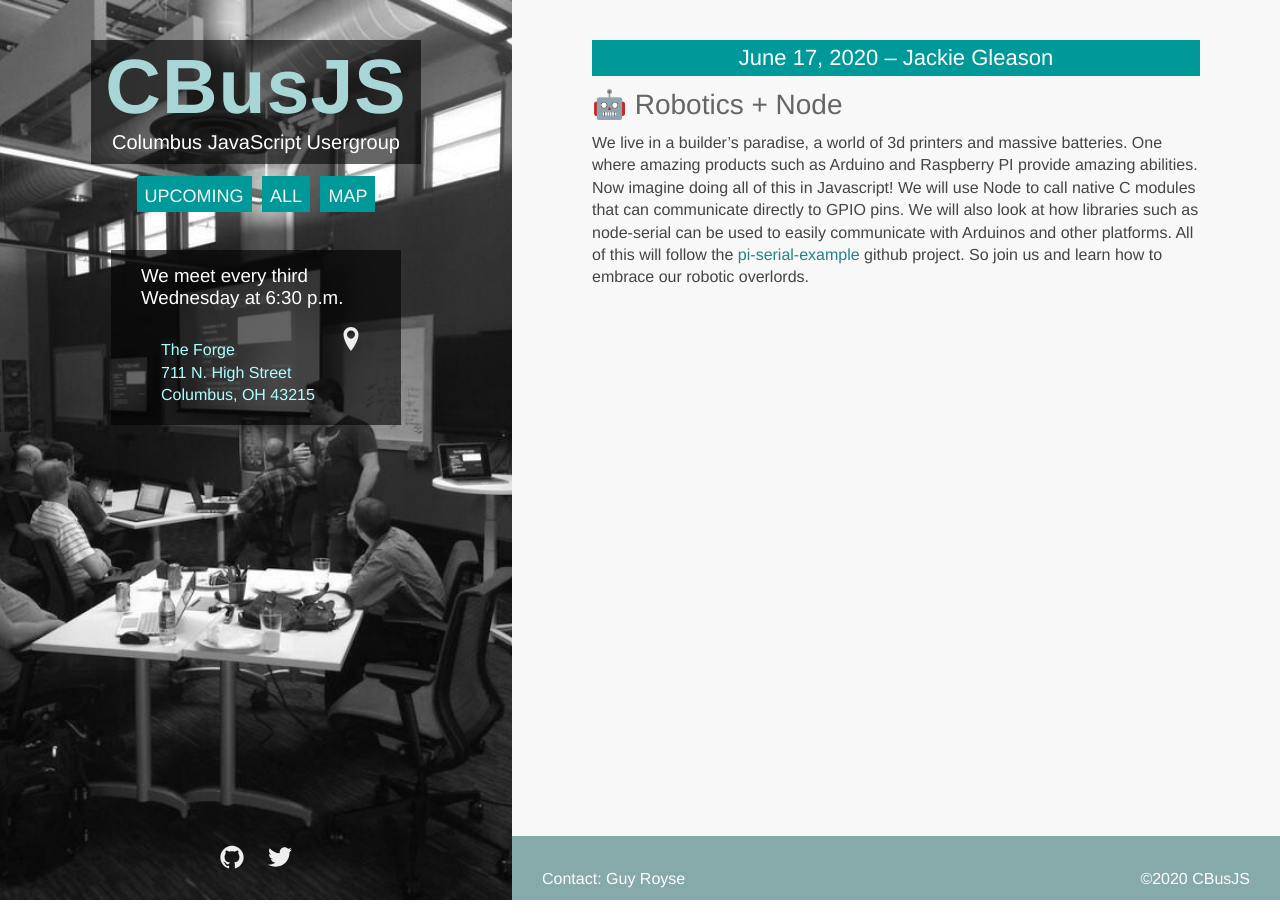
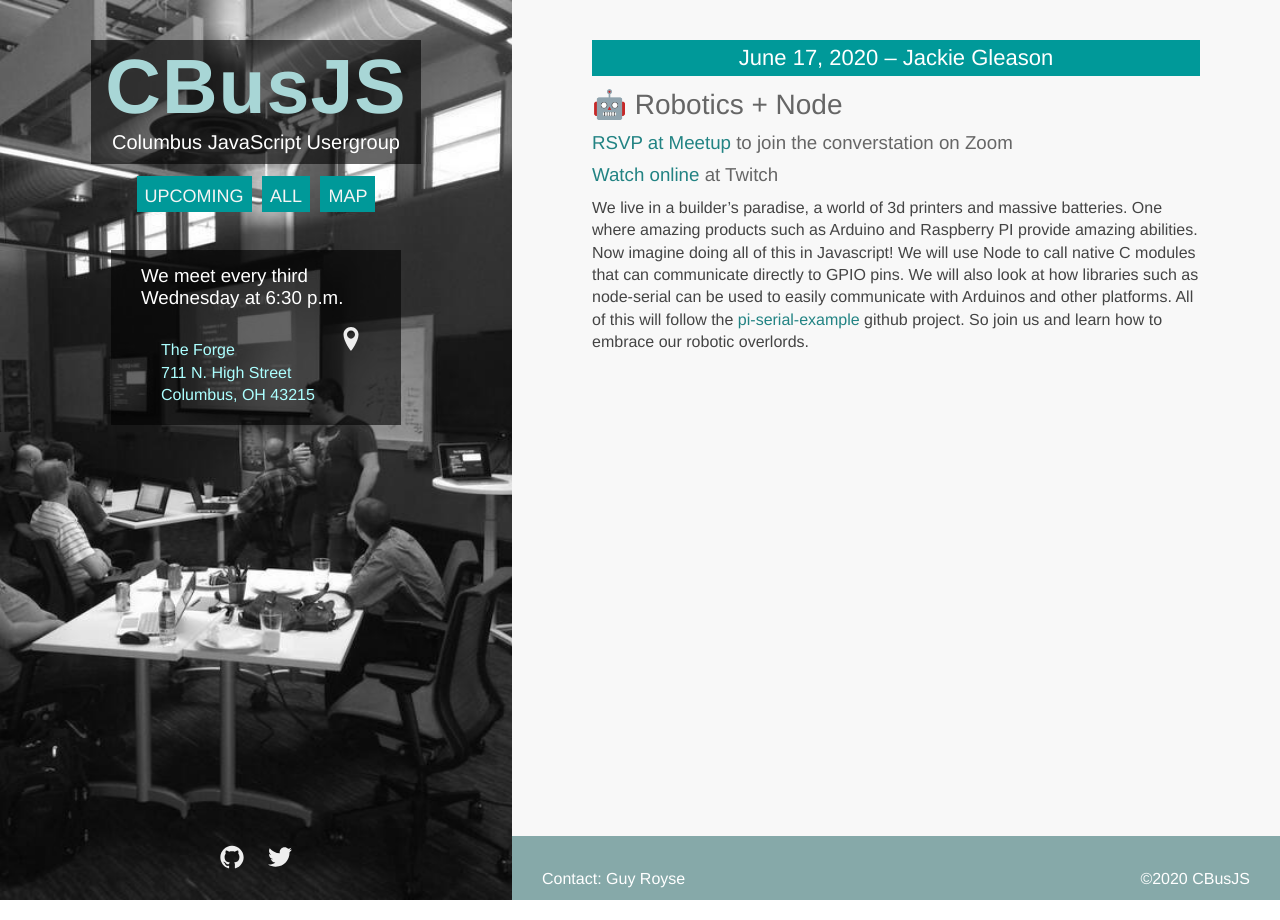
Before and after one commit to columbusjs/columbusjs.github.io, a Jekyll site: the page built from _posts/2020-06-17-jackie-gleason.markdown, in a window 1280 px wide. Built offline with Jekyll 4.4.1, drawn with Linux system fonts in a browser that asks for light colours.

Commit message:
links to twitch and meetup

```diff
--- a/_posts/2020-05-20-matt-eland.markdown
+++ b/_posts/2020-05-20-matt-eland.markdown
@@ -4,6 +4,10 @@
 title: "🧙‍♂️ Building an Interactive Fiction Game in Modern JavaScript"
 speaker: "Matt Eland"
 ---
+
+### [RSVP at Meetup](https://www.meetup.com/techlifecolumbus/events/hlrxxqybchbbc/) to join the converstation on Zoom
+
+### [Watch online](https://www.twitch.tv/ColumbusJS) at Twitch
 
 Ever look at modern gaming and think "Gee, I really wish modern games looked like text-based games from the 80's, but with a modern JavaScript front end"? If so, you have interesting hobbies.
 
--- a/_posts/2020-06-17-jackie-gleason.markdown
+++ b/_posts/2020-06-17-jackie-gleason.markdown
@@ -5,4 +5,8 @@
 speaker: "Jackie Gleason"
 ---
 
+### [RSVP at Meetup](https://www.meetup.com/techlifecolumbus/events/hlrxxqybcjbwb/) to join the converstation on Zoom
+
+### [Watch online](https://www.twitch.tv/ColumbusJS) at Twitch
+
 We live in a builder’s paradise, a world of 3d printers and massive batteries. One where amazing products such as Arduino and Raspberry PI provide amazing abilities. Now imagine doing all of this in Javascript! We will use Node to call native C modules that can communicate directly to GPIO pins. We will also look at how libraries such as node-serial can be used to easily communicate with Arduinos and other platforms. All of this will follow the [pi-serial-example](https://github.com/jrgleason/pi-serial-example) github project. So join us and learn how to embrace our robotic overlords.
```
